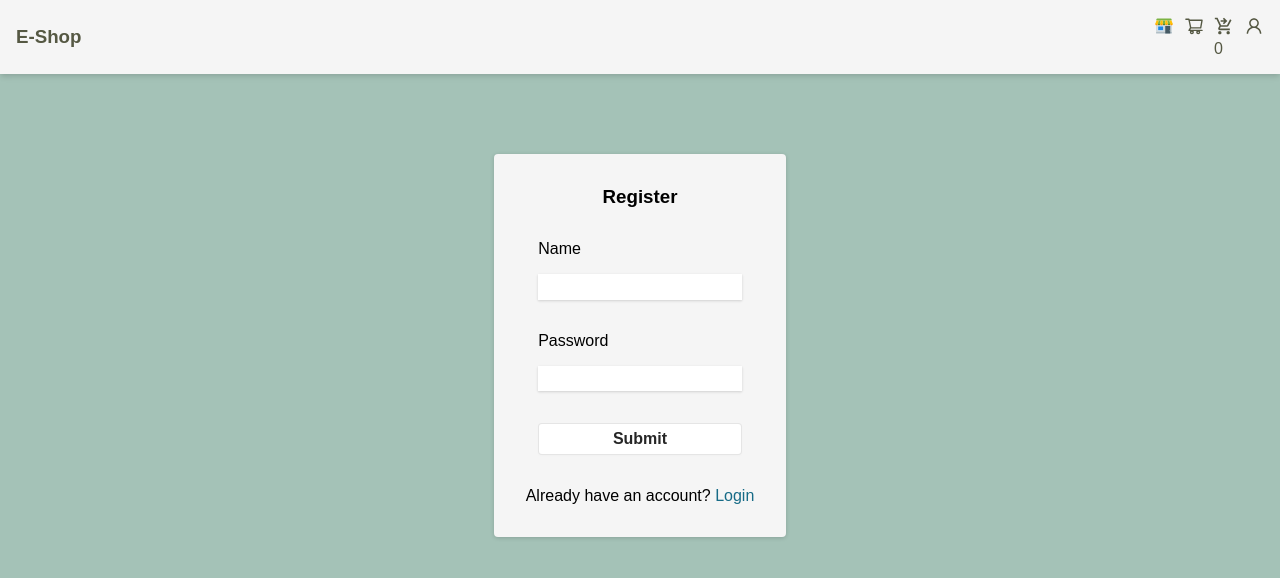
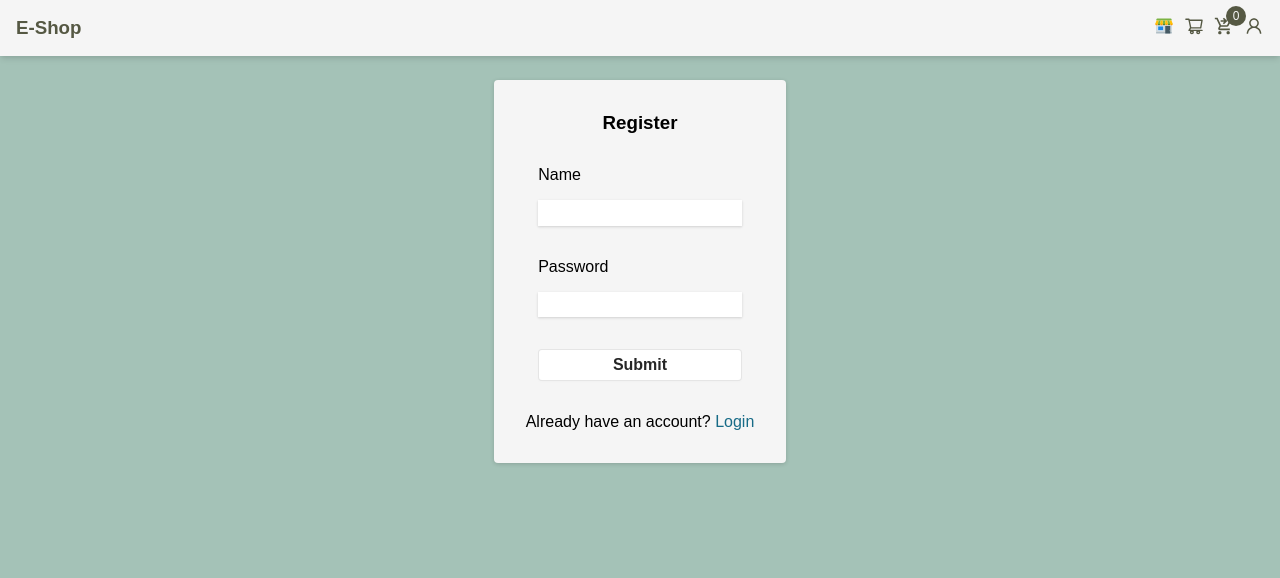
Before and after one commit to elenejavakhishvili638/eShop, a React (Vite) app in the folder client/: page /auth in a window 1280 px wide. Shown: the top 578 px of the page. Built offline with nearby package versions, Linux system fonts and the light colour scheme; no server answers.

Commit message:
feat: handle CartItem component

```diff
--- /dev/null
+++ b/client/src/components/CartItem.tsx
@@ -0,0 +1,31 @@
+import { useContext } from 'react'
+import { IProduct } from '../models/interfaces'
+import { ShopContext, ShopContextI } from '../context/shop-context'
+
+type Props = {
+    product: IProduct
+}
+
+const CartItem = ({ product }: Props) => {
+    const { addToCart, removeFromCart, updateCartItemCount, getCartItemCount } = useContext<ShopContextI>(ShopContext)
+
+    const item = getCartItemCount(product._id)
+
+    return (
+        <div className='cart-item'>
+            <img src={product.imageURL} className="cart-item-img" />
+            <div className="product-description">
+                <h3>{product.productName}</h3>
+                <p>{product.description}</p>
+                <p>{product.price} $</p>
+                <div className='count-handler'>
+                    <button onClick={() => removeFromCart(product._id)}>-</button>
+                    <input type='number' value={item} onChange={(event) => updateCartItemCount(Number(event.target.value), product._id)} />
+                    <button onClick={() => addToCart(product._id)}>+</button>
+                </div>
+            </div>
+        </div>
+    )
+}
+
+export default CartItem
--- a/client/src/components/Modal.css
+++ b/client/src/components/Modal.css
@@ -6,6 +6,7 @@
   display: flex;
   align-items: center;
   justify-content: center;
+  top: 0;
 }
 
 .modal {
--- a/client/src/components/Navbar.css
+++ b/client/src/components/Navbar.css
@@ -3,13 +3,13 @@
   align-items: center;
   justify-content: space-between;
   color: #555843;
-  /* background-color: #fcf5ed; */
   background-color: #f5f5f5;
   padding: 1rem;
-  /* position: fixed; */
   width: 100%;
   box-shadow: rgba(0, 0, 0, 0.1) 0px 4px 6px -1px,
     rgba(0, 0, 0, 0.06) 0px 2px 4px -1px;
+  position: fixed;
+  top: 0;
 }
 
 .navbar-list {
@@ -23,3 +23,22 @@ svg {
   width: 20px;
   height: 20px;
 }
+
+.checkout {
+  position: relative;
+}
+
+.count-wrapper {
+  position: absolute;
+  display: flex;
+  align-items: center;
+  justify-content: center;
+  bottom: 1.2em;
+  left: 1em;
+  height: 20px;
+  width: 20px;
+  background-color: #555843;
+  color: #f5f5f5;
+  border-radius: 50%;
+  font-size: 12px;
+}
--- a/client/src/components/Register.css
+++ b/client/src/components/Register.css
@@ -60,7 +60,6 @@ button:disabled {
   cursor: not-allowed;
   opacity: 0.6;
   transform: none;
-  border-color: none;
   box-shadow: initial;
   color: initial;
 }
--- a/client/src/pages/Shop.css
+++ b/client/src/pages/Shop.css
@@ -1,6 +1,7 @@
 .shop {
   width: 95%;
   margin: 2em auto;
+  margin-top: 5em;
 }
 
 .products {
```
